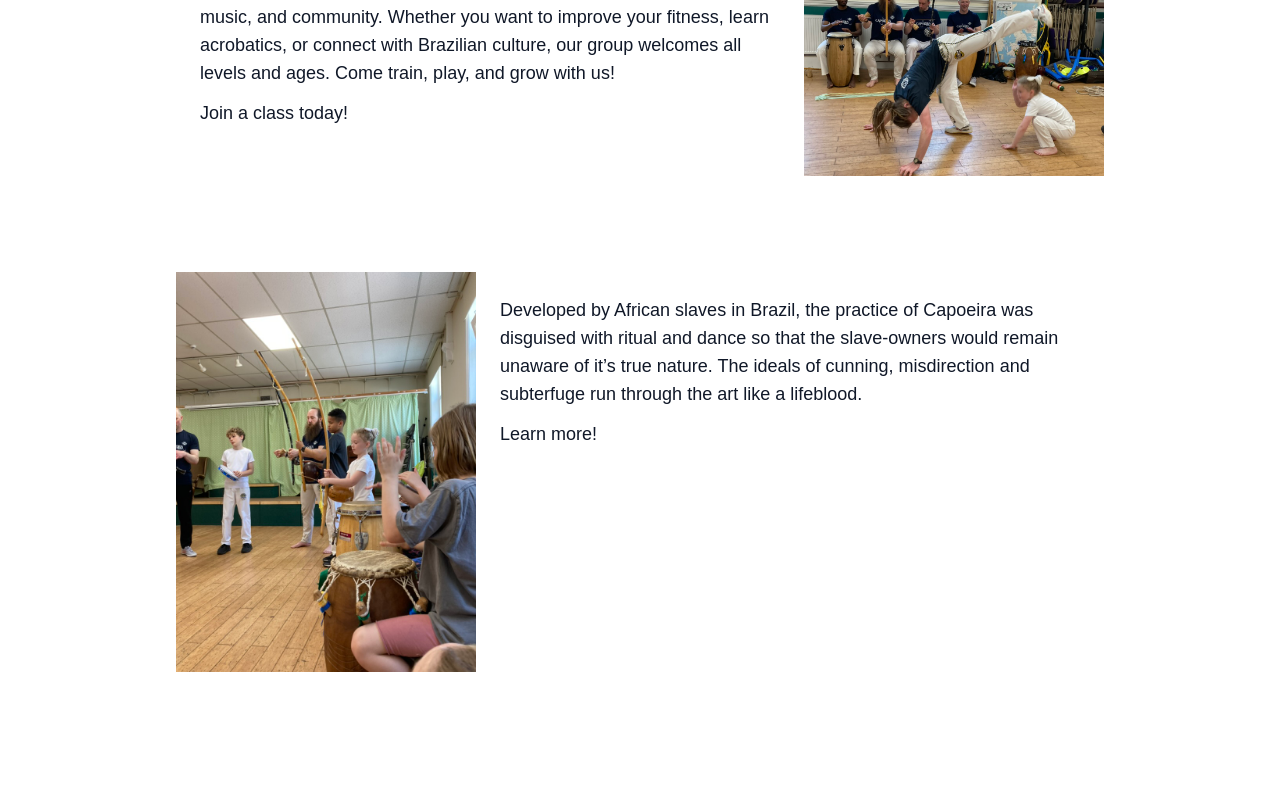
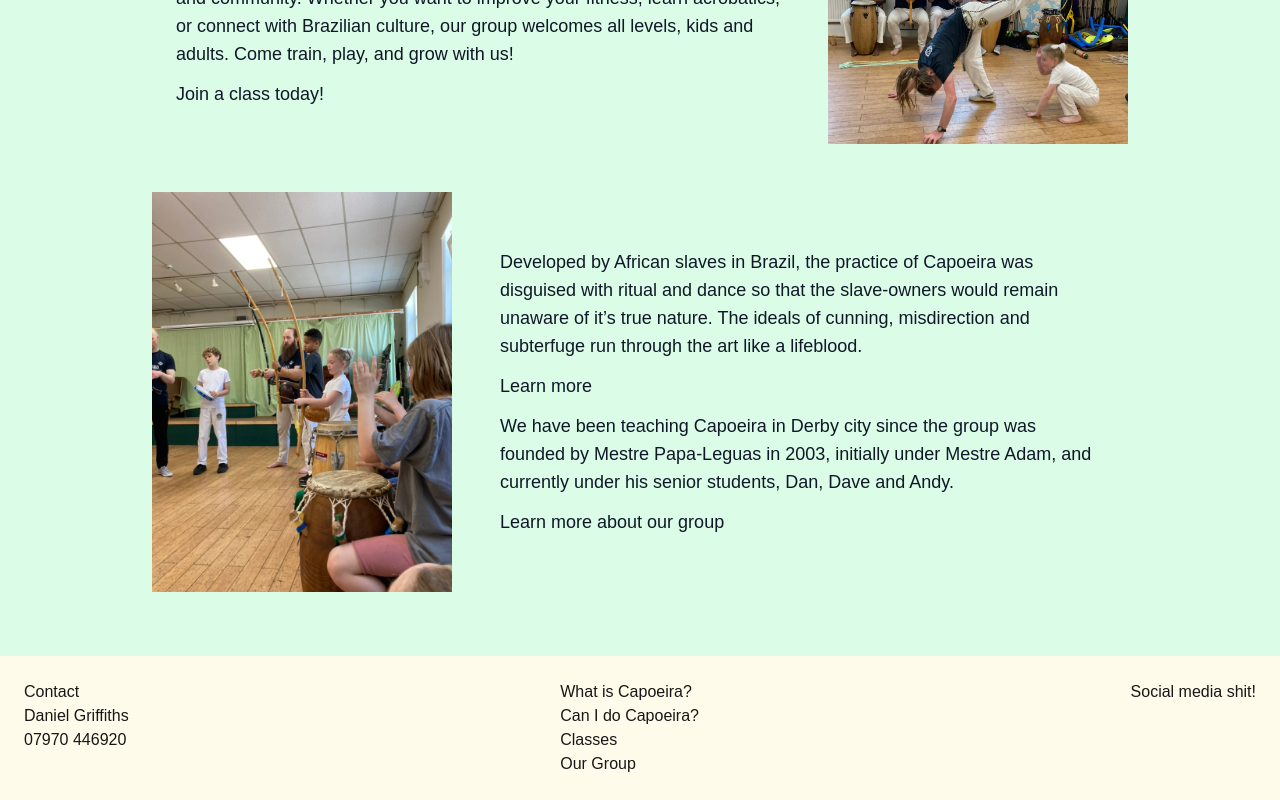
Before and after one commit to magpys/capoeira-derby, a Next.js app: page / in a window 1280 px wide. Shown: the part 701-1501 px from the top of the page. Before the commit the page ends 1421 px from the top, so only its background shows below. Built offline with nearby package versions, Linux system fonts and the light colour scheme.

Commit message:
Stick header and add footer

```diff
--- a/src/app/layout.tsx
+++ b/src/app/layout.tsx
@@ -18,7 +18,7 @@ export default function RootLayout({
       <body
         className={`antialiased min-h-screen`}
       >
-      <header className={`bg-white flex items-center justify-between p-12 gap-6 h-20`}>
+      <header className={`bg-white flex items-center justify-between p-12 gap-6 h-20 fixed z-10 w-screen`}>
         <Link href={"/"}>
           <Image
             src={`/Capoeira-derby-text-only.png`}
@@ -35,9 +35,25 @@ export default function RootLayout({
           <Link href={"/our-group"}>Our Group</Link>
         </div>
       </header>
-      <main className={"text-gray-900"}>
+      <main className={"text-gray-900 pt-22 bg-green-100 pb-10"}>
         {children}
       </main>
+      <footer className={"flex w-screen bg-amber-50 justify-between p-6 gap-6"}>
+        <div className={"flex flex-col"}>
+          <p>Contact</p>
+          <p>Daniel Griffiths</p>
+          <p>07970 446920</p>
+        </div>
+        <div className={"flex flex-col"}>
+          <Link href={"/what-is-capoeira"}>What is Capoeira?</Link>
+          <Link href={"/can-i-do-capoeira"}>Can I do Capoeira?</Link>
+          <Link href={"/classes"}>Classes</Link>
+          <Link href={"/our-group"}>Our Group</Link>
+        </div>
+        <div>
+          Social media shit!
+        </div>
+      </footer>
       </body>
     </html>
   );
--- a/src/app/page.tsx
+++ b/src/app/page.tsx
@@ -14,12 +14,12 @@ export default function Home() {
       <section className="relative mx-auto max-w-5xl p-12 flex items-center justify-center">
         <p className={"text-xl font-bold"}>Come and learn the Brazilian martial art of Capoeira, in Derby city.</p>
       </section>
-      <section className={"mx-auto max-w-5xl p-12 flex items-start"}>
+      <section className={"mx-auto max-w-5xl p-6 flex items-center gap-6"}>
         <div className="flex flex-col w-full gap-3 p-6 text-lg">
           <p>
             Capoeira is more than just a martial art—it’s a blend of movement, music, and community.
             Whether you want to improve your fitness, learn acrobatics, or connect with Brazilian culture,
-            our group welcomes all levels and ages. Come train, play, and grow with us!
+            our group welcomes all levels, kids and adults. Come train, play, and grow with us!
           </p>
           <p>
             <Link href={"/classes"}>Join a class today!</Link>
@@ -31,7 +31,7 @@ export default function Home() {
           width={"300"}
           height={"300"} />
       </section>
-      <section className="mx-auto max-w-5xl p-12 flex items-start">
+      <section className="mx-auto max-w-5xl p-6 flex items-center gap-6">
         <Image
           src={"/batteria.jpeg"}
           alt={"A group of musicians playing traditional Capoeira instruments with intent looks of concentration."}
@@ -45,7 +45,14 @@ export default function Home() {
             The ideals of cunning, misdirection and subterfuge run through the art like a lifeblood.
           </p>
           <p>
-            <Link href={"/what-is-capoeira"}>Learn more!</Link>
+            <Link href={"/what-is-capoeira"}>Learn more</Link>
+          </p>
+          <p>
+            We have been teaching Capoeira in Derby city since the group was founded by Mestre Papa-Leguas in 2003,
+            initially under Mestre Adam, and currently under his senior students, Dan, Dave and Andy.
+          </p>
+          <p>
+            <Link href={"/our-group"}>Learn more about our group</Link>
           </p>
         </div>
       </section>
```
